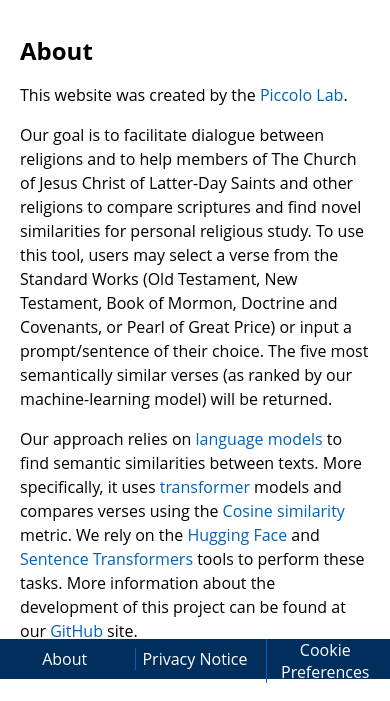
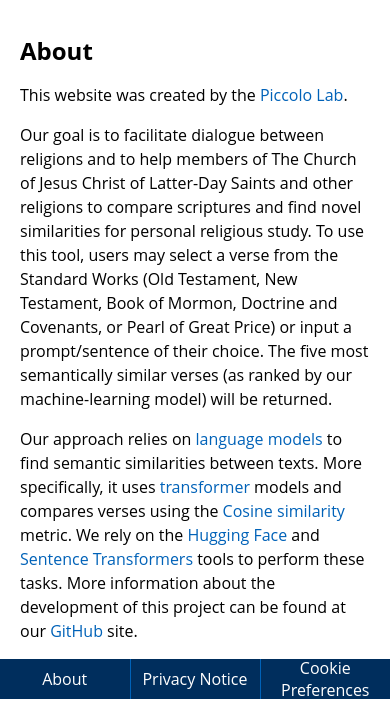
Before and after one commit to Harlan144/SimilarVerseFinder, a Flask app: page /about in a window 390 px wide; the page is wider, and only the part inside the window is pictured. Shown: the part 306-1007 px from the top of that part. Run offline with Flask 2, Linux system fonts and the light colour scheme; parts of the project's set-up code (start-up, migrations or seed data) failed here and were passed over; some web fonts are replaced; grey boxes are pictures that could not be loaded.

Commit message:
fixed some mobile element positioning

```diff
--- a/static/css/style.css
+++ b/static/css/style.css
@@ -153,8 +153,12 @@ input:hover {
 }
 
 .column{
-    width: 30%;
+    display: flex;
+    justify-content: center;
+    align-items: center;
+    width: 33%;
     margin: auto;
+    height: 100%
 
 }
 
@@ -183,9 +187,10 @@ a:hover {
 .about_text{
     padding: 20px;
     line-height: 1.5em;
+    margin-bottom: 20px;
 }
 .verseRank{
-    float: left;
+    position: absolute;
     margin-top: -40px;
 }
 @media only screen and (max-width: 750px) {
```
